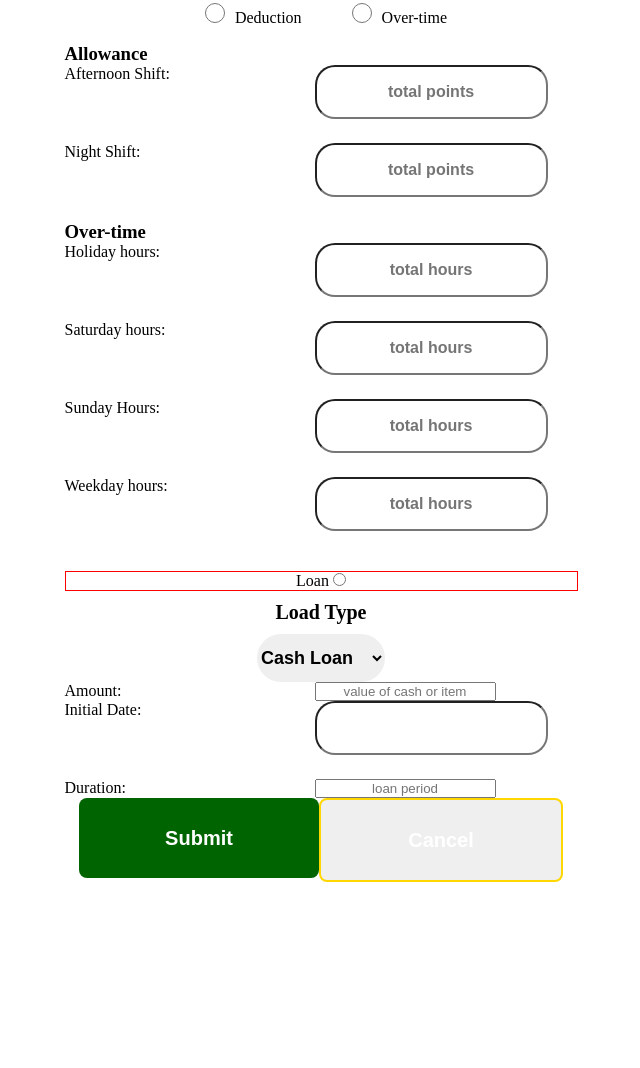
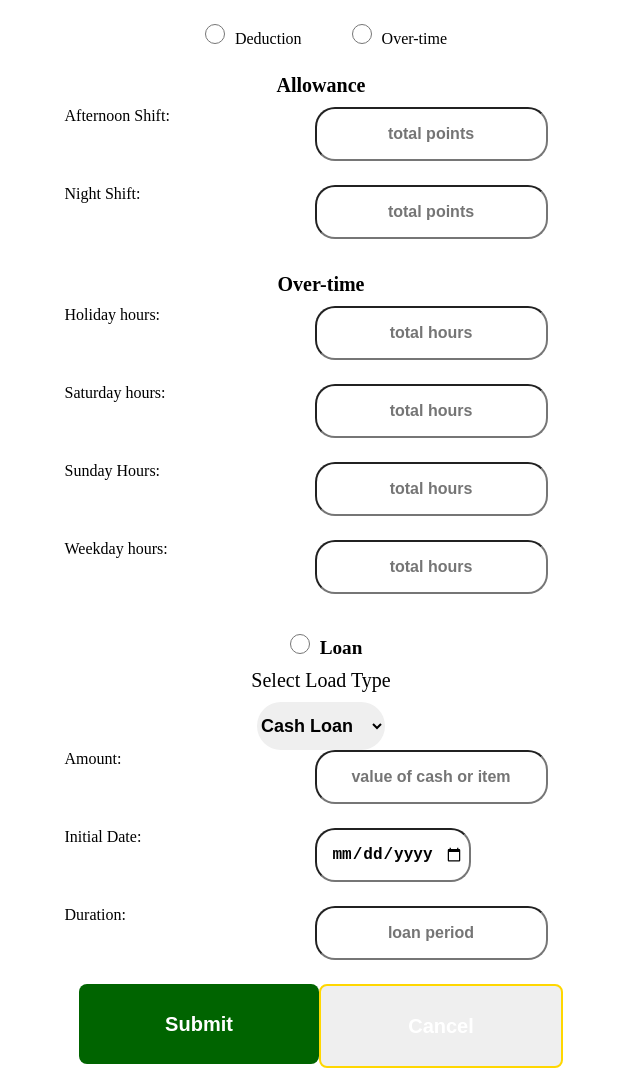
Before and after one commit to Teddystone08/shika, a plain HTML site: page net_cal.html in a window 1280 px wide. Shown: the part 260-1328 px from the top of the page, without its empty margins (319-959 px from the left). Before the commit the page ends 1142 px from the top, so only its background shows below. Drawn offline with Linux system fonts and the light colour scheme.

Commit message:
fixed load sec alignment

```diff
--- a/net_cal.html
+++ b/net_cal.html
@@ -84,12 +84,11 @@
             </div>
 
             <div class="loan_sec">
-                <label for="loan">Loan</label>
-                <input type="radio" class="radio" id="loan">
+                <input type="radio" class="toggle" id="loan">Loan
             </div>
 
                 <div class="loan_select">
-                    <label>Load Type</label>
+                    <label>Select Load Type</label>
                         <p class="option">
                             <select name="option" id="option">
                                 <option value="cash loan">Cash Loan</option>
@@ -106,10 +105,12 @@
                         <label for="lamt">Amount:</label>
                         <input class="in_data" id="lamt" required placeholder="value of cash or item">
                     </p>
+
                     <p>
                         <label for="ldate">Initial Date:</label>
-                        <input type="in_data" id="ldate" class="loan" required>
+                        <input type="date" id="ldate" class="loan in_data" required>
                     </p>
+
                     <p>
                         <label for="period">Duration:</label>
                         <input class="in_data" id="period" required placeholder="loan period">
--- a/styles/net.css
+++ b/styles/net.css
@@ -75,9 +75,11 @@ p label{
     height: 20px;
     width: 20px;
     margin: auto 10px;
+
+
 }
 
-.bs_input, .loan{
+.bs_input, .loan, .in_data{
     height: 2.5rem;
     padding: 5px;
     margin-bottom: 1.5rem;
@@ -92,11 +94,19 @@ p label{
     text-align: center;
 }
 
+h3{
+    text-align: center;
+    font-size: 20px;
+    font-weight: bold;
+    margin: 10px;
+}
+
 .loan_sec{
     justify-content: center;
     text-align: center;
-    border: 1px solid red;
     margin-top: 1rem;
+    font-weight: bolder;
+    font-size: larger;
 }
 
 .loan_select{
@@ -107,7 +117,7 @@ p label{
 
 .loan_select label{
     font-size: 20px;
-    font-weight: bold;
+    font-weight:100px;
     margin: 10px;
 }
 
@@ -120,7 +130,8 @@ p label{
     font-weight: bold;
 }
 
-.in_date{
+.loan_data p{
+    margin: auto;
 
 }
 /*
```
Lines whose indentation alone changed are shown as unchanged.
